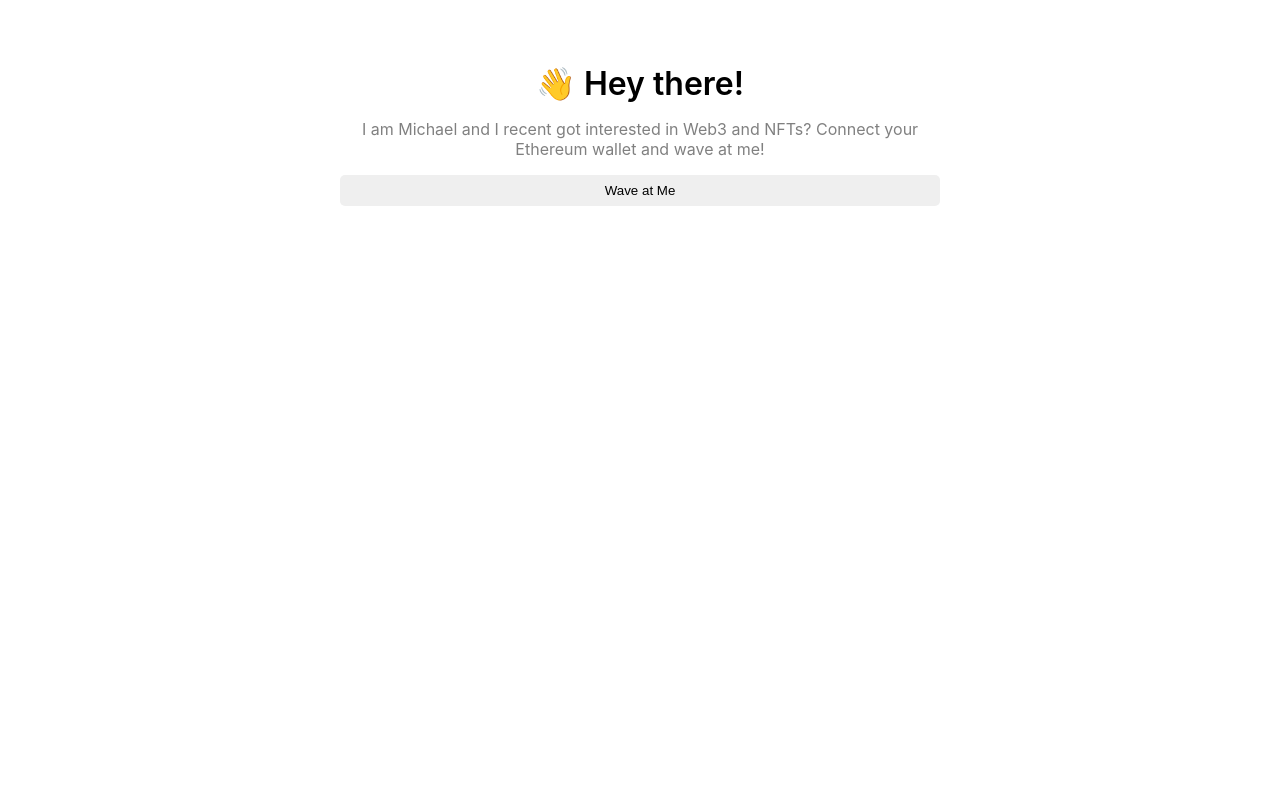
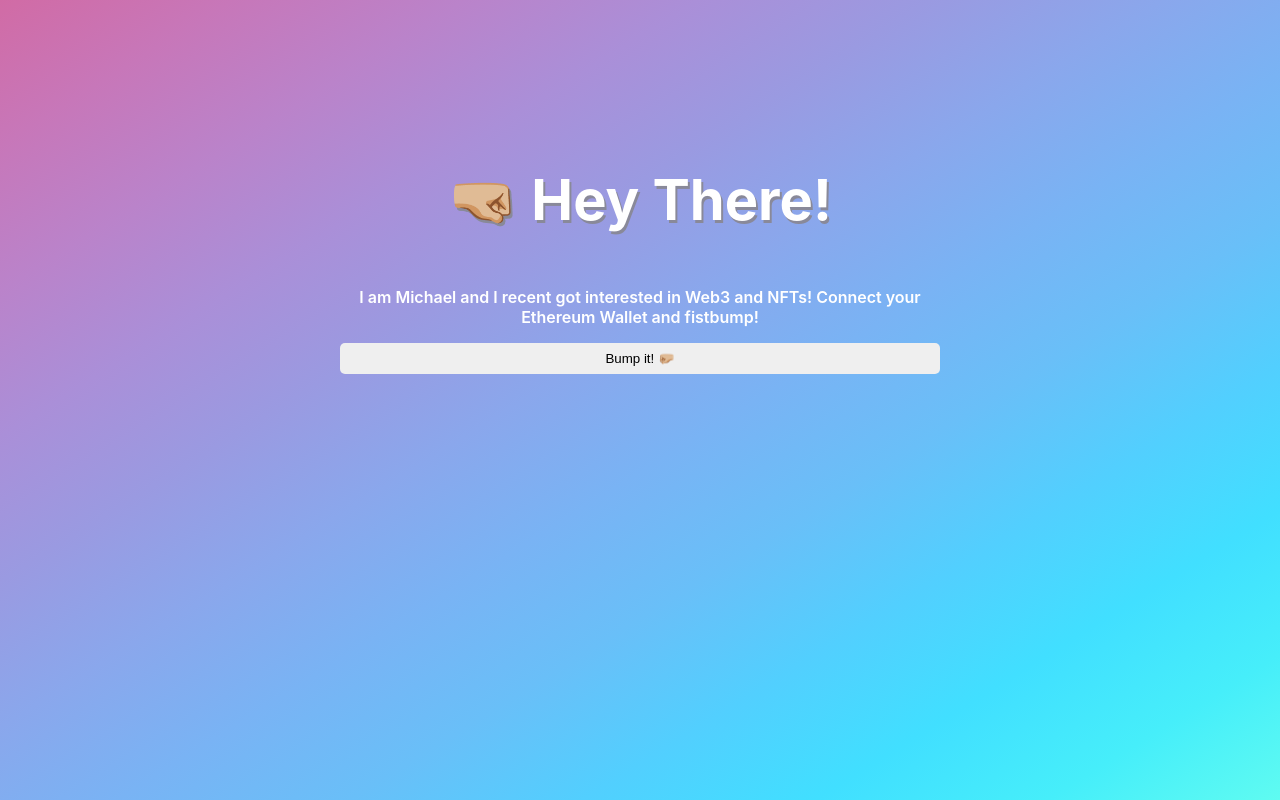
Before and after one commit to michaeldotdev/web3_wave, a React (Create React App) app in the folder client/: page / in a window 1280 px wide. Built offline with nearby package versions, Linux system fonts and the light colour scheme.

Commit message:
Update content and css

```diff
--- a/client/public/index.html
+++ b/client/public/index.html
@@ -24,7 +24,7 @@
       work correctly both with client-side routing and a non-root public URL.
       Learn how to configure a non-root public URL by running `npm run build`.
     -->
-    <title>React App</title>
+    <title>Web3 Bump it!</title>
   </head>
   <body>
     <noscript>You need to enable JavaScript to run this app.</noscript>
--- a/client/src/App.css
+++ b/client/src/App.css
@@ -1,8 +1,28 @@
-.mainContainer {
-  display: flex;
-  justify-content: center;
-  width: 100%;
-  margin-top: 64px;
+.bio {
+  color:#fff;
+  font-weight: 600;
+  margin-top: 16px;
+  text-align: center;
+}
+
+html {
+  background-image: linear-gradient(
+    to right bottom,
+    #d16ba5,
+    #c777b9,
+    #ba83ca,
+    #aa8fd8,
+    #9a9ae1,
+    #8aa7ec,
+    #79b3f4,
+    #69bff8,
+    #52cffe,
+    #41dfff,
+    #46eefa,
+    #5ffbf1
+  );
+  height: 100%;
+  margin: 0;
 }
 
 .dataContainer {
@@ -12,16 +32,23 @@
   max-width: 600px;
 }
 
-.header {
-  text-align: center;
-  font-size: 32px;
-  font-weight: 600;
+h1 {
+  text-shadow: 2px 3px 0px #898999;
+  color: #fff;
 }
 
-.bio {
+.header {
+  font-size: 28px;
+  font-weight: 600;
   text-align: center;
-  color: gray;
-  margin-top: 16px;
+  text-shadow: 2px 3px 0px #898999;
+}
+
+.mainContainer {
+  display: flex;
+  justify-content: center;
+  margin-top: 128px;
+  width: 100%;
 }
 
 .waveButton {
--- a/client/src/App.js
+++ b/client/src/App.js
@@ -6,18 +6,18 @@
   }
   return (
     <div className="mainContainer">
-
       <div className="dataContainer">
         <div className="header">
-        👋 Hey there!
+         <h1>🤜🏼 Hey There!</h1>
         </div>
 
         <div className="bio">
-        I am Michael and I recent got interested in Web3 and NFTs? Connect your Ethereum wallet and wave at me!
+          I am Michael and I recent got interested in Web3 and NFTs!
+          Connect your Ethereum Wallet and fistbump!
         </div>
 
         <button className="waveButton" onClick={wave}>
-          Wave at Me
+          Bump it! 🤛🏼
         </button>
       </div>
     </div>
```
